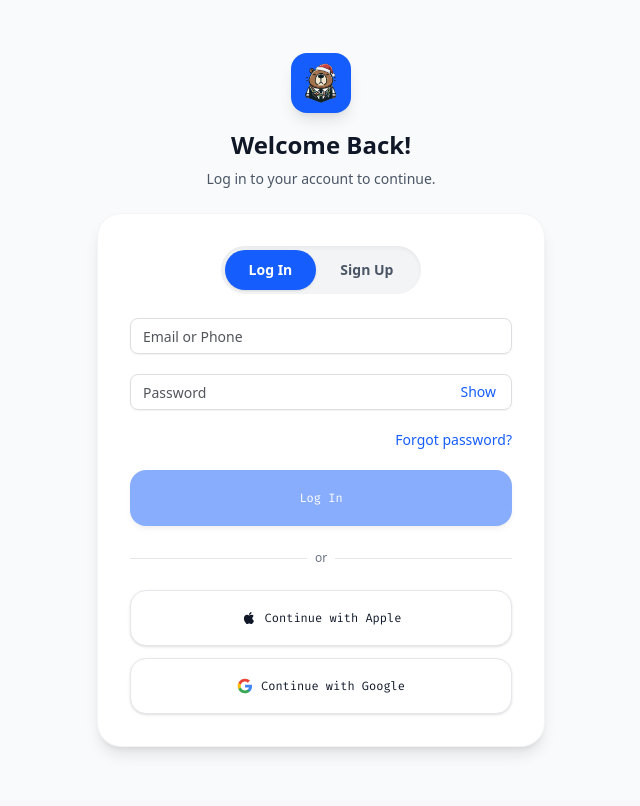
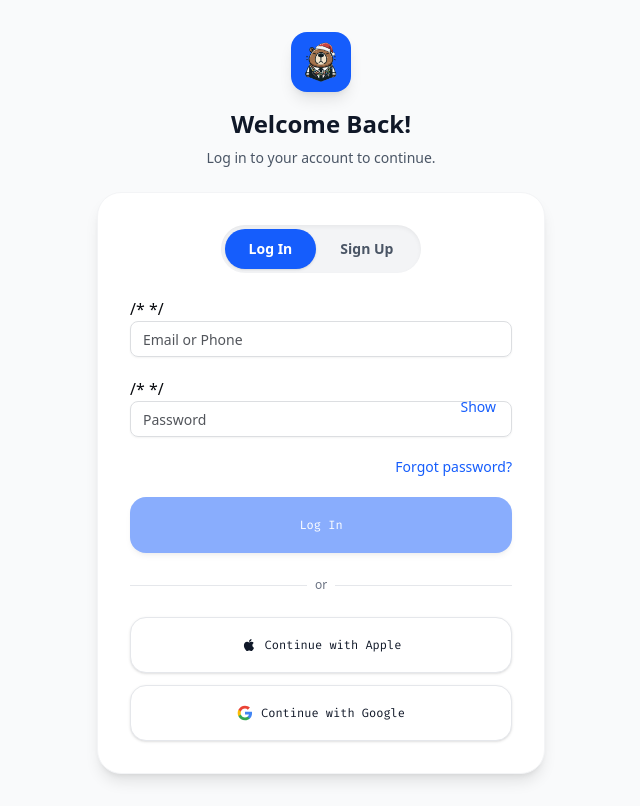
Before and after one commit to phamdaiminhquan/expense-tracker-back, a React (Vite) app: page /login in a window 1280 px wide. Shown: the whole page, without its empty margins (319-959 px from the left). Built offline with nearby package versions, Linux system fonts and the light colour scheme; no server answers.

Commit message:
Comment out icon rendering in LoginForm component
Commented out icon rendering logic in LoginForm.

```diff
--- a/src/components/LoginForm.tsx
+++ b/src/components/LoginForm.tsx
@@ -101,11 +101,11 @@ function FormInputField({
   return (
     <div className="space-y-2">
       <div className="relative">
-        {hasIcon && (
+        /* {hasIcon && (
           <div className="absolute left-4 top-1/2 -translate-y-1/2 text-gray-400 pointer-events-none z-10 flex items-center">
             {icon}
           </div>
-        )}
+        )} */
         <Input
           id={id}
           type={inputType}
```
